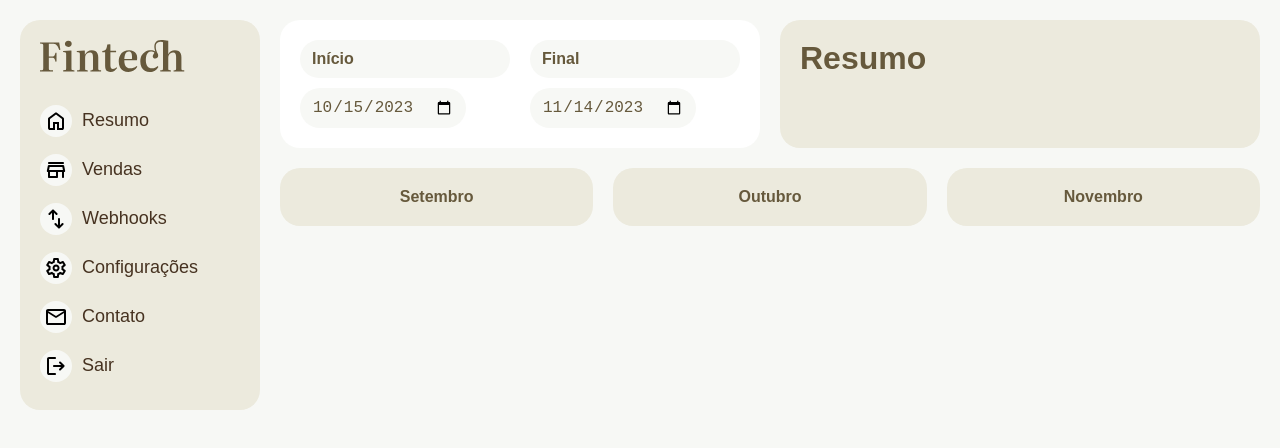
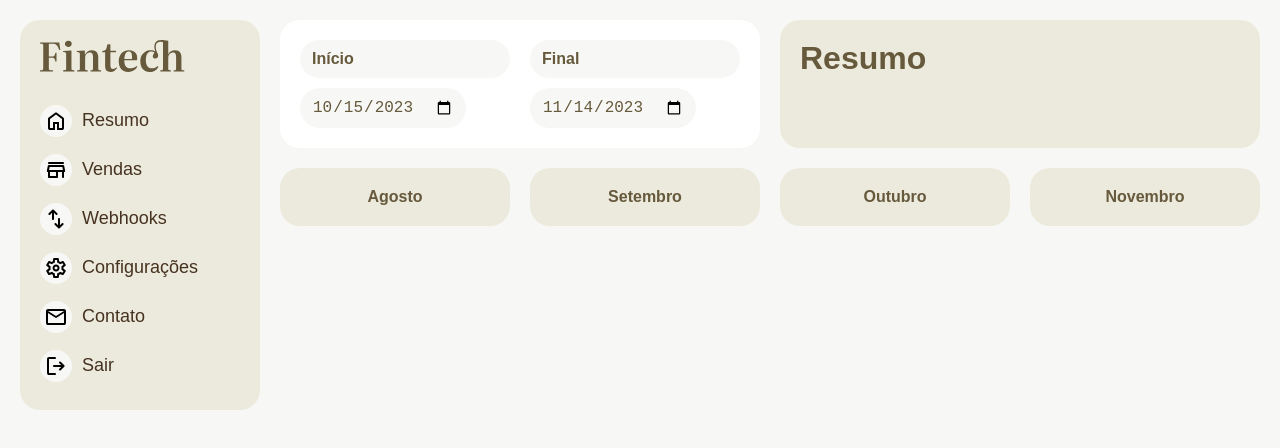
Before and after one commit to welisonw/fintech, a React (Vite) app: page / in a window 1280 px wide. Shown: the top 448 px of the page. Built offline with nearby package versions, Linux system fonts and the light colour scheme; no server answers; the HTML template or start-up script is replaced by a standard one.

Commit message:
feat: add new month

```diff
--- a/src/Components/Months.tsx
+++ b/src/Components/Months.tsx
@@ -4,6 +4,7 @@ import { MonthButton } from "./MonthButton";
 export const Months = () => {
   return (
     <div className={styles.flex}>
+      <MonthButton month={-3} />
       <MonthButton month={-2} />
       <MonthButton month={-1} />
       <MonthButton month={0} />
```
